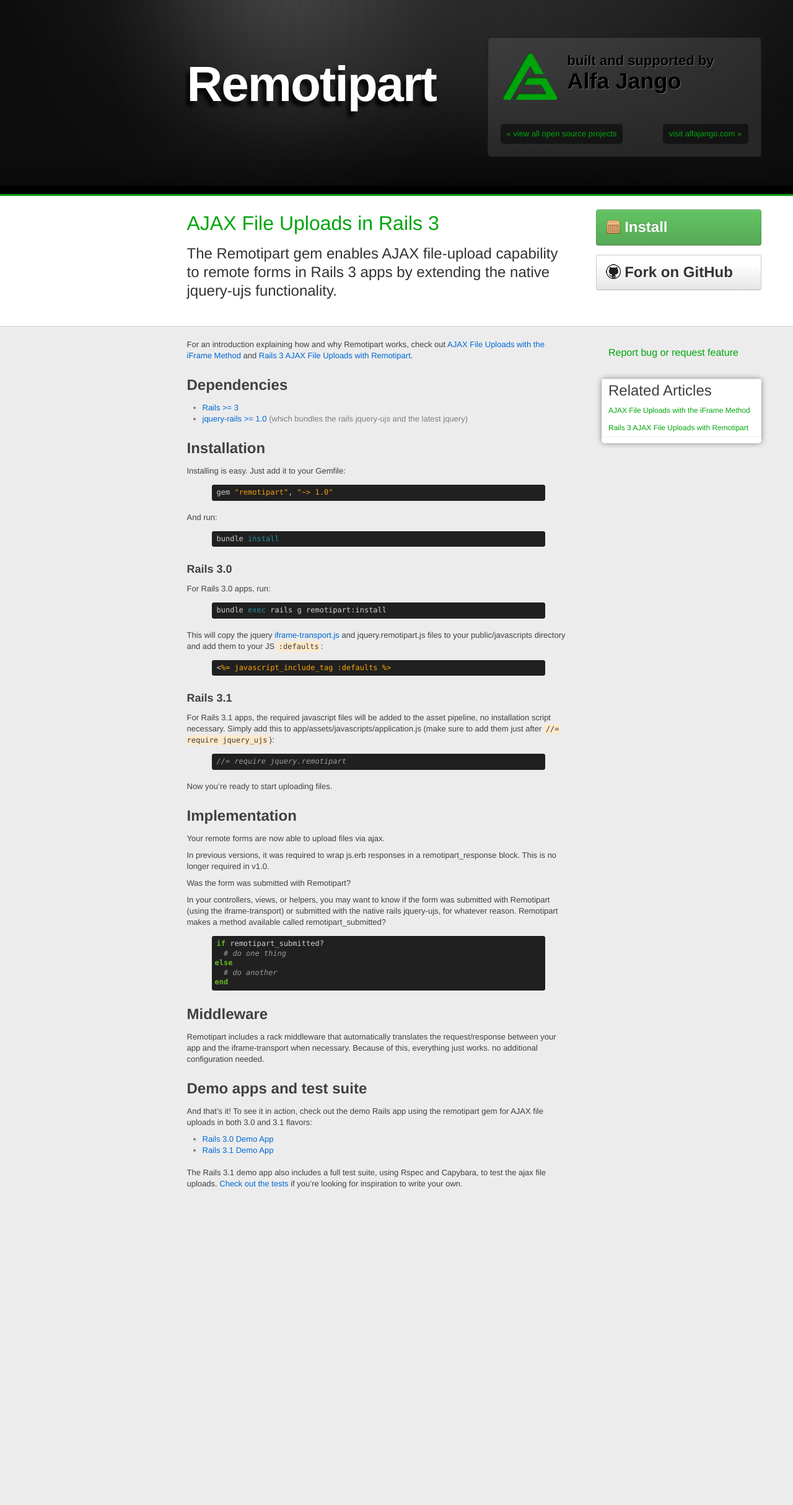
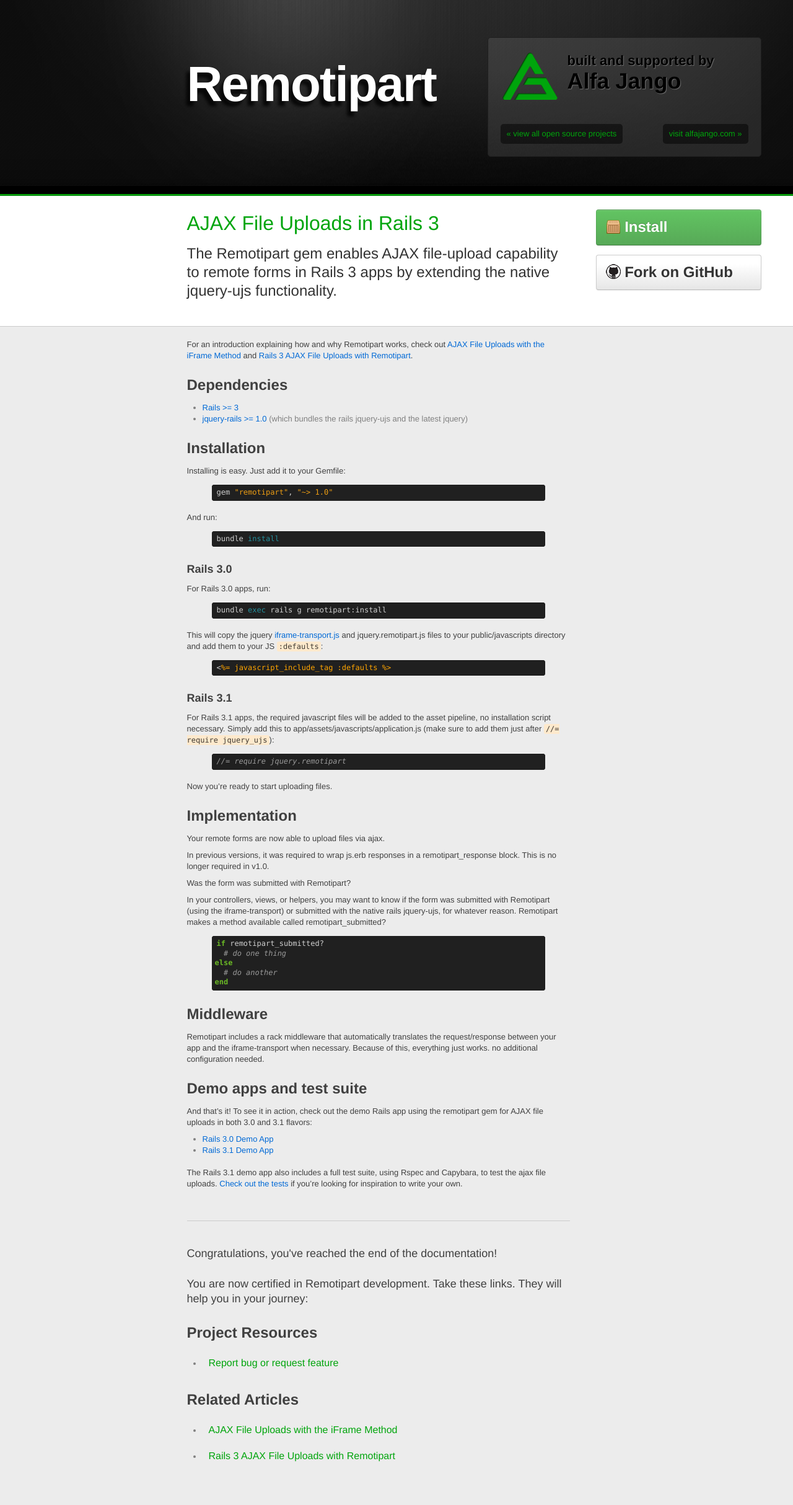
Before and after one commit to alfajango/alfajango.github.com, a Jekyll site: the page built from _posts/2012-01-09-remotipart.md, in a window 1280 px wide. Shown: the whole page at 62% size. Built offline with Jekyll 4.4.1, drawn with Linux system fonts in a browser that asks for light colours; nearby versions of some CDN libraries; library files that are not in the unit come from our copies; Markdown is read by kramdown in place of the engine named in the settings; before the commit the page ends 1928 px from its top, so only the background shows below that.

Commit message:
Moved additional links and resources to footer. Made toc sidebar overflow gracefully.

```diff
--- a/_layouts/project.html
+++ b/_layouts/project.html
@@ -89,29 +89,6 @@
   <body>
     {% include headbar.html %}
     <div id='content' class='contained'>
-      <div id='sidebar'>
-
-        {% if page.links %}
-          <ul class='sidebar-list' id='resources'>
-            {% for link in page.links %}
-            <li><a href="{{ link.href }}">{{ link.title }}</a></li>
-            {% endfor %}
-          </ul>
-        {% endif %}
-
-        {% if page.anchors || page.articles %}
-        <div class='bar'>
-          {% if page.articles %}
-          <ul class='sidebar-list' id='articles'>
-            <h2>Related Articles</h2>
-            {% for article in page.articles %}
-            <li><a href="{{ article.href }}">{{ article.title }}</a></li>
-            {% endfor %}
-          </ul>
-          {% endif %}
-        </div>
-        {% endif %}
-      </div>
 
       <div id='toc-container'>
         <div id='toc'>
@@ -120,7 +97,36 @@
 
       <div id='post'>
         {{ content }}
+
+        <div id='footer'>
+          <p>
+          Congratulations, you've reached the end of the documentation!
+          </p>
+          <p>
+          You are now certified in {{ page.heading }} development.
+          Take these links. They will help you in your journey:
+          </p>
+
+          {% if page.links %}
+            <h2> Project Resources</h2>
+            <ul class='footer-list' id='resources'>
+              {% for link in page.links %}
+              <li><a href="{{ link.href }}">{{ link.title }}</a></li>
+              {% endfor %}
+            </ul>
+          {% endif %}
+
+          {% if page.articles %}
+          <h2>Related Articles</h2>
+          <ul class='footer-list' id='articles'>
+            {% for article in page.articles %}
+            <li><a href="{{ article.href }}">{{ article.title }}</a></li>
+            {% endfor %}
+          </ul>
+          {% endif %}
+        </div>
       </div>
+
     </div>
   </body>
 </html>
--- a/css/application.css
+++ b/css/application.css
@@ -287,12 +287,17 @@
   font-size: 16px;
 }
 
-#sidebar {
-  float: right;
-  width: 25%;
-  margin-right: 5%;
-  padding-top: 20px;
+#footer {
+  padding: 40px 0;
+  border-top: solid 1px #CCC;
+  margin-top: 50px;
 }
+#footer p {
+  font-size: 18px;
+  line-height: 24px;
+  margin-bottom: 25px;
+}
+
 .large-button {
   width: 235px;
   font-size: 24px;
@@ -311,27 +316,9 @@
   font-weight: normal;
 }
 
-#resources {
-  padding-bottom: 20px;
+.footer-list {
 }
-
-#sidebar .bar {
-  background: #fff;
-  padding-bottom: 10px;
-  -webkit-border-radius: 5px;
-  -moz-border-radius: 5px;
-  -webkit-box-shadow: 0 0 10px #888;
-  -moz-box-shadow: 0 0 10px #888;
-  box-shadow: 0 0 10px #888;
-}
-
-.sidebar-list {
-  list-style: none;
-  margin: 0;
-  padding: 0;
-  border: solid 1px #ececec;
-}
-.sidebar-list li a {
+.footer-list li a {
   display: block;
   padding: 5px 10px;
   color: #00a50c;
@@ -340,17 +327,6 @@
 }
 ul#nav li a {
   line-height: 1.5em;
-}
-ul#articles li a {
-  font-size: 12px;
-  line-height: 1.5em;
-}
-.sidebar-list li a:hover {
-  background: #dcdcdc;
-}
-#sidebar h2 {
-  font-weight: normal;
-  padding: 0 10px;
 }
 
 #post {
@@ -386,13 +362,13 @@
     background: url(/images/linen-bg-dark.png) #333;
     box-shadow: inset -5px 5px 15px 0px rgba(0,0,0,0.9);
     width: 250px;
-    padding-top: 40px;
     color: #fff;
     z-index: 100;
+    overflow: auto;
 }
 
 #toc ul {
-    margin: 0;
+    margin: 30px 0;
     padding: 0;
     list-style: none;
 }
@@ -447,12 +423,6 @@
   #tagbar p {
     width: 90%;
   }
-  #sidebar {
-    float: none;
-    margin-left: 5%;
-    margin-right: 5%;
-    width: 90%;
-  }
   #download-and-share {
     float: none;
     margin-left: 5%;
```
Also changed, not shown: other parts of _layouts/project.html (+1 -1 lines).
